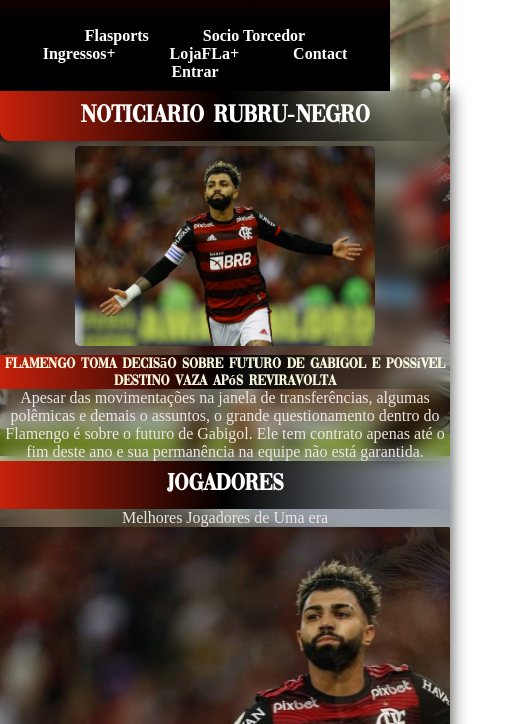
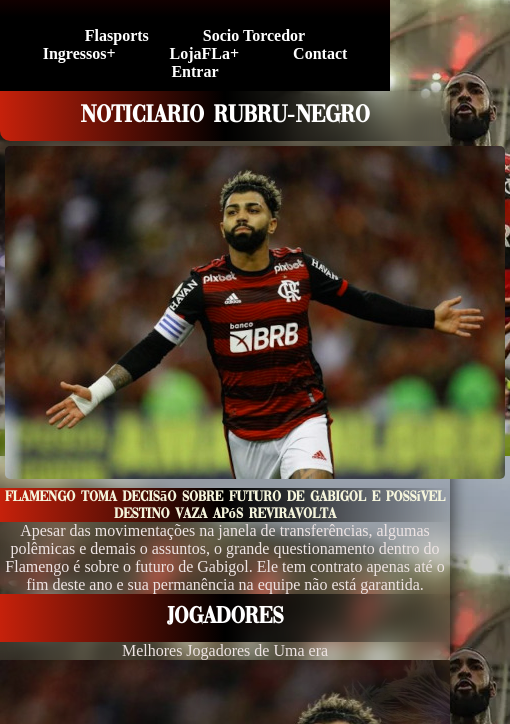
Before and after one commit to Srchrystian1234/flamengo-5, a plain HTML site: page index.html in a window 390 px wide. Shown: the part 120-844 px from the top of the page, 510 px wide, since content can reach past the window. Drawn offline with Linux system fonts and the light colour scheme; files whose address does not match are found by name.

Commit message:
responsividade

```diff
--- a/estilos/estilo-flamengo.css
+++ b/estilos/estilo-flamengo.css
@@ -94,7 +94,7 @@
 }
 main img{
     border-radius: 10px;
-    width:300px ;
+
     padding: 5px;
 }
 img.preto-branco{
--- a/index.html
+++ b/index.html
@@ -27,7 +27,7 @@
             <article>
                 <h1>Noticiario Rubru-Negro</h1>
                 <picture>
-
+                    <source media="(max-width:700px )" srcset="imagens/gabi-pq.jpg" class="preto-branco">
                     <img src="imagens/1_52172809071_a099679f3c_k-25943698.jpg" alt="gabigol" class="preto-branco">
                 </picture>
                 <h3>Flamengo toma decisão sobre futuro de Gabigol e possível destino vaza após reviravolta</h3>
```
